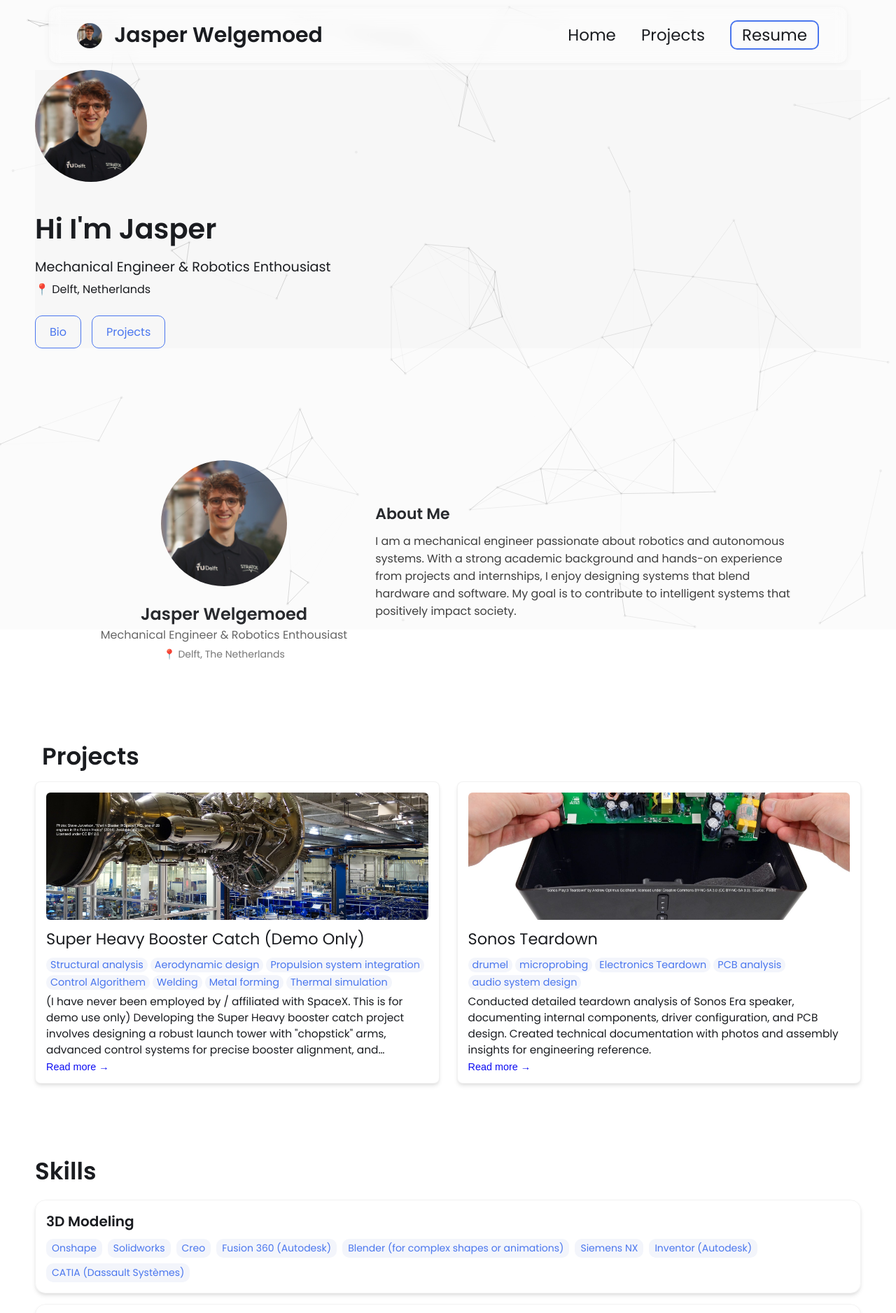
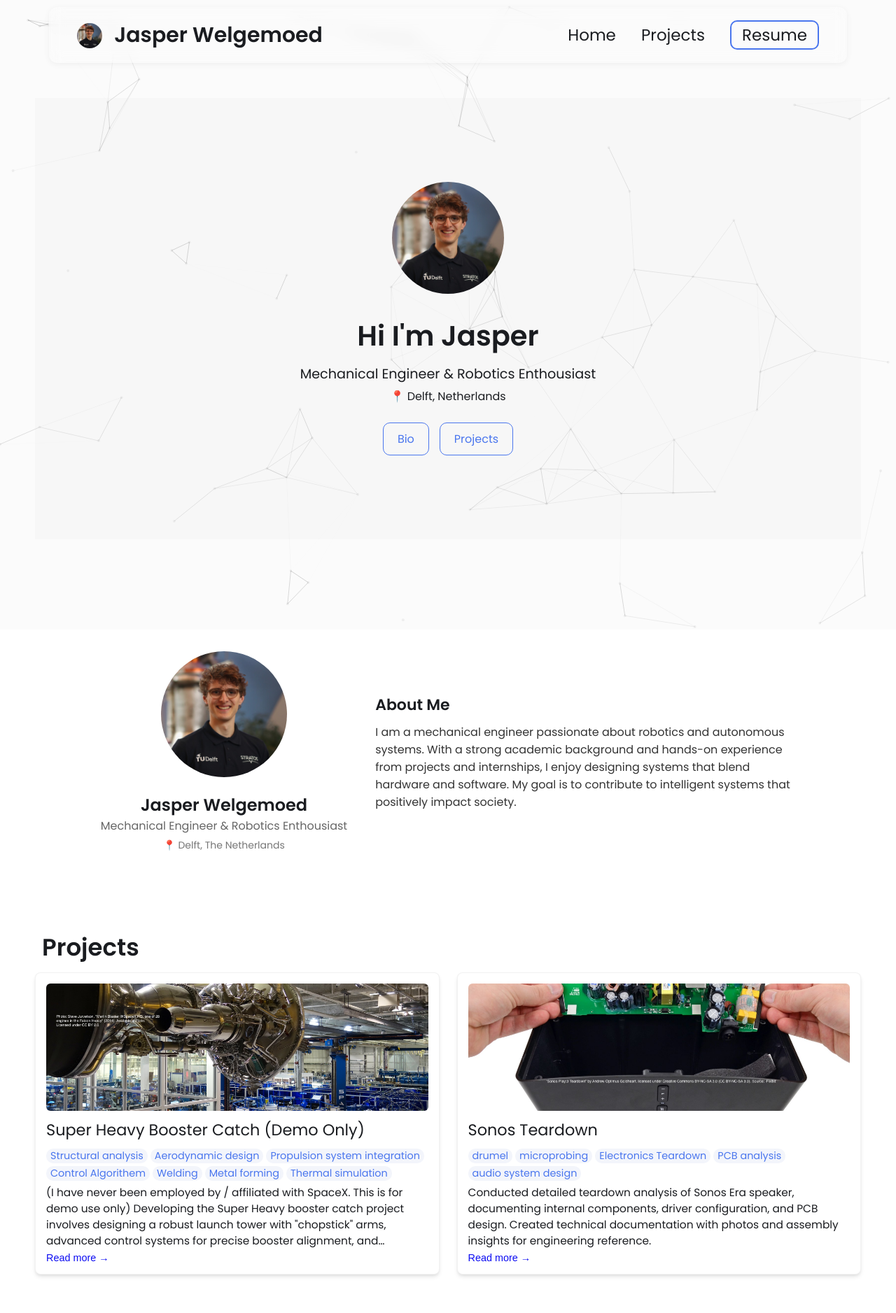
Before and after one commit to jasperwelgemoed/jasperwelgemoed.github.io, a Jekyll site: the page built from index.html, in a window 1280 px wide. Shown: the top 1877 px of the page at 70% size. Built offline with Jekyll 4.4.1, drawn with Linux system fonts in a browser that asks for light colours.

Commit message:
Update styles.css

```diff
--- a/css/styles.css
+++ b/css/styles.css
@@ -153,7 +153,7 @@ nav .mobile-nav {
 
 
 /* SECTION 1: Hero */
-/*.hero-section {
+.hero-section {
     padding: 0 50px;
     margin: 50px 0;
     display: flex;  /* This makes .hero-section a flex container */
```
